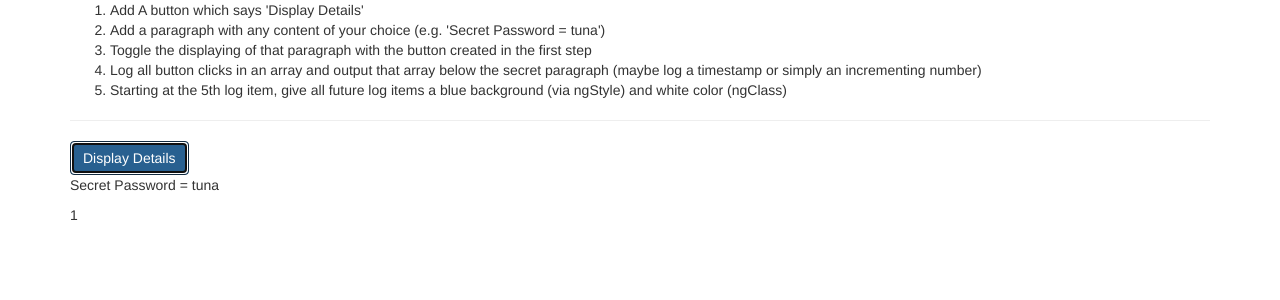
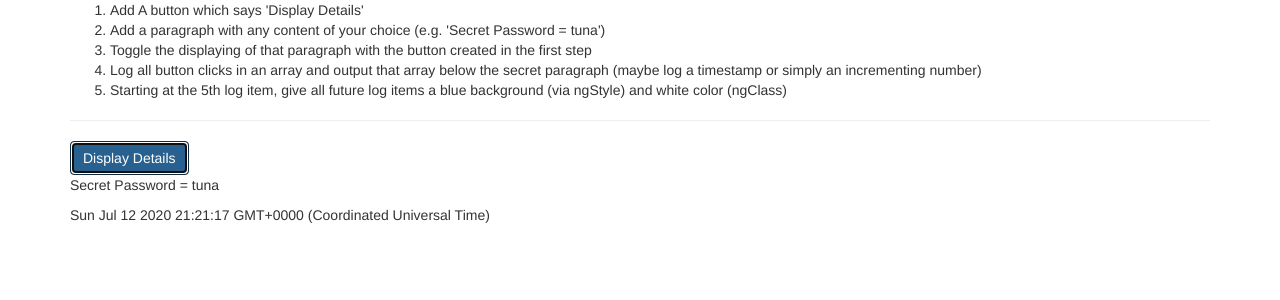
Before and after one commit to Jose1Useche/Angular, an Angular app: page / in a window 1280 px wide. Both pictures are taken after a click on the button "Display Details". Shown: the top 300 px of the page. Built offline with nearby package versions, Linux system fonts and the light colour scheme.

Commit message:
42. Getting the Index when using ngFor

```diff
--- a/src/app/app.component.html
+++ b/src/app/app.component.html
@@ -12,10 +12,16 @@
       <!--<button class="btn btn-primary" (click)="showSecret = !showSecret">Display Details</button>-->
       <button class="btn btn-primary" (click)="onToggleDetails()">Display Details</button>
       <p *ngIf="showSecret">Secret Password = tuna</p>
+
+      <!--Fijate que en este caso se utiliza "let i = index" ya que al querer evaluar el logItem pues éste ya no es solo un numero y ya.
+      He aquí donde entra la interrogante: Como aplicar los estilos a partir de la quinta fila?
+      Cuando logItem manejaba solo enteros que se iban incrementando de 1 en 1 a partir de 1 pues era sencillo, sin embargo logItem ahora
+      almacena fechas por lo que se hace mas complejo. Es por eso que evaluamos el index en el cual está posicionada esa data. No importa
+      si se está almacenando un objeto, va a ocupar un index específico dentro del array.-->
       <div
-        *ngFor="let logItem of log"
-        [ngStyle]="{backgroundColor: logItem >= 5 ? 'blue' : 'transparent'}"
-        [ngClass]="{'white-text': logItem >= 5}"
+        *ngFor="let logItem of log, let i = index"
+        [ngStyle]="{backgroundColor: i >= 4 ? 'blue' : 'transparent'}"
+        [ngClass]="{'white-text': i >= 4}"
       >{{ logItem }}</div>
     </div>
   </div>
--- a/src/app/app.component.ts
+++ b/src/app/app.component.ts
@@ -11,6 +11,7 @@ export class AppComponent {
 
   onToggleDetails() {
     this.showSecret = !this.showSecret;
-    this.log.push(this.log.length + 1);
+    // this.log.push(this.log.length + 1);
+    this.log.push(new Date);
   }
 }
```
